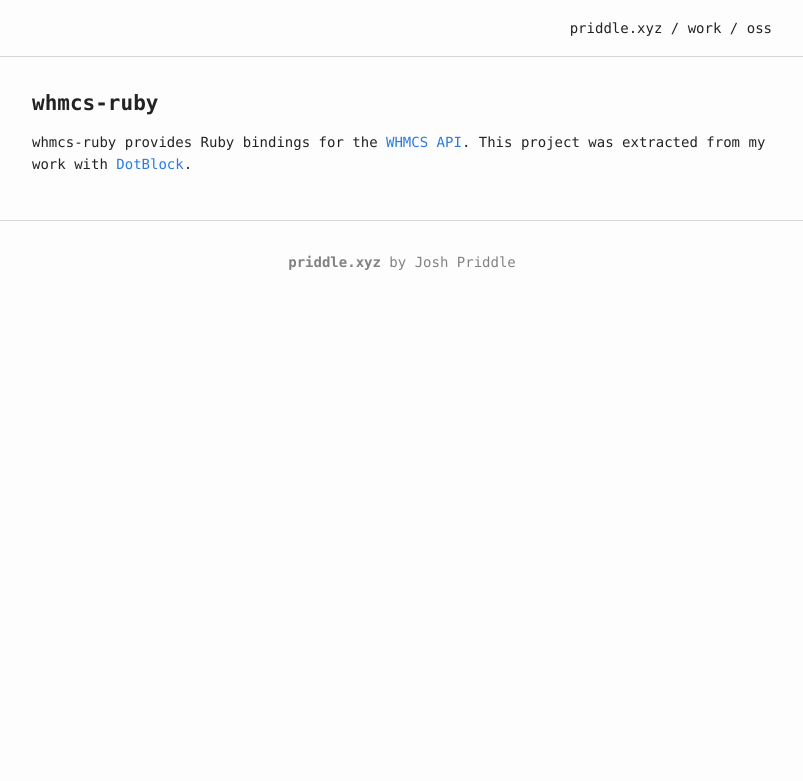
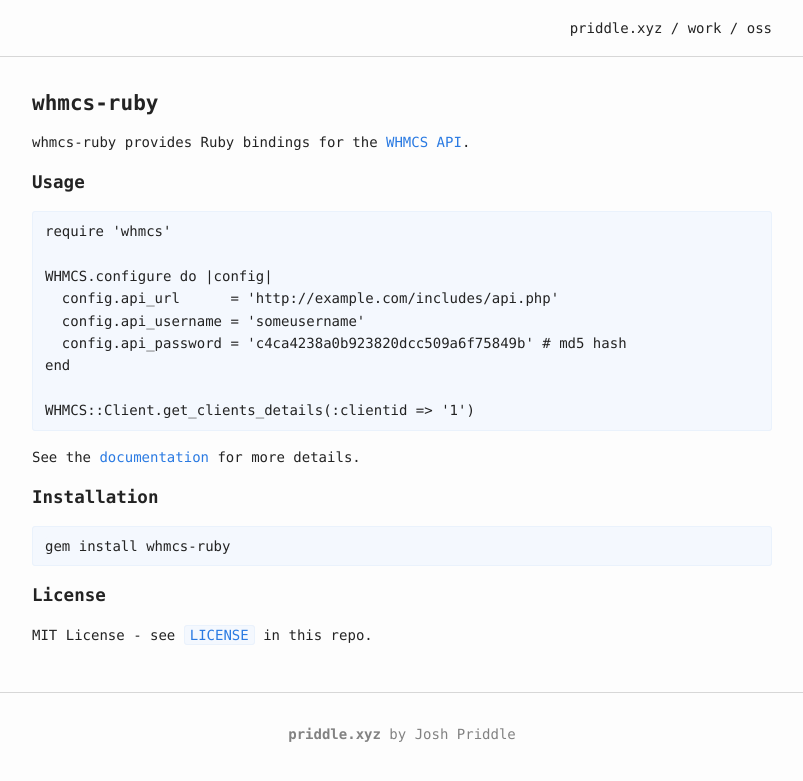
Before and after one commit to itspriddle/priddle.xyz, a Jekyll site: the page built from _projects/oss/whmcs-ruby.md, in a window 1280 px wide. Shown: the top 781 px of the page, without its empty margins (238-1041 px from the left). Built offline with Jekyll 4.4.1, drawn with Linux system fonts in a browser that asks for light colours.

Commit message:
Update project

```diff
--- a/_projects/oss/whmcs-ruby.md
+++ b/_projects/oss/whmcs-ruby.md
@@ -11,10 +11,33 @@
   - RubyGems
   - WHMCS
 project_type: oss
+excerpt: |
+  whmcs-ruby provides Ruby bindings for the [WHMCS
+  API](http://docs.whmcs.com/API:Functions). This project was extracted from my
+  work with [DotBlock](https://www.dotblock.com/).
 ---
 
-whmcs-ruby provides Ruby bindings for the [WHMCS API][]. This project was
-extracted from my work with [DotBlock][].
+whmcs-ruby provides Ruby bindings for the [WHMCS API](http://wiki.whmcs.com/API:Functions).
 
-[DotBlock]: https://www.dotblock.com/
-[WHMCS API]: http://docs.whmcs.com/API:Functions
+## Usage
+
+    require 'whmcs'
+
+    WHMCS.configure do |config|
+      config.api_url      = 'http://example.com/includes/api.php'
+      config.api_username = 'someusername'
+      config.api_password = 'c4ca4238a0b923820dcc509a6f75849b' # md5 hash
+    end
+
+    WHMCS::Client.get_clients_details(:clientid => '1')
+
+See the [documentation](https://dotblock.github.io/whmcs-ruby/) for more
+details.
+
+## Installation
+
+    gem install whmcs-ruby
+
+## License
+
+MIT License - see [`LICENSE`](https://github.com/dotblock/whmcs-ruby/blob/master/LICENSE) in this repo.
```
